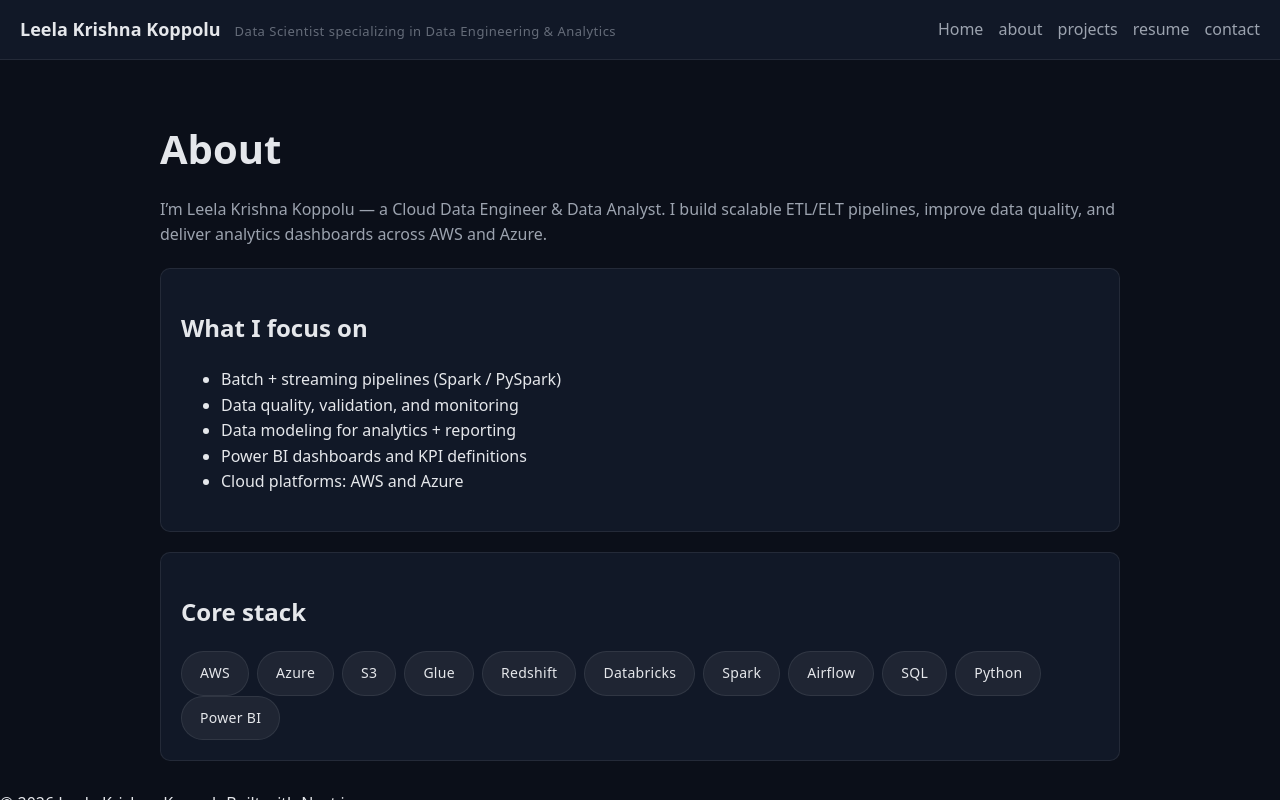
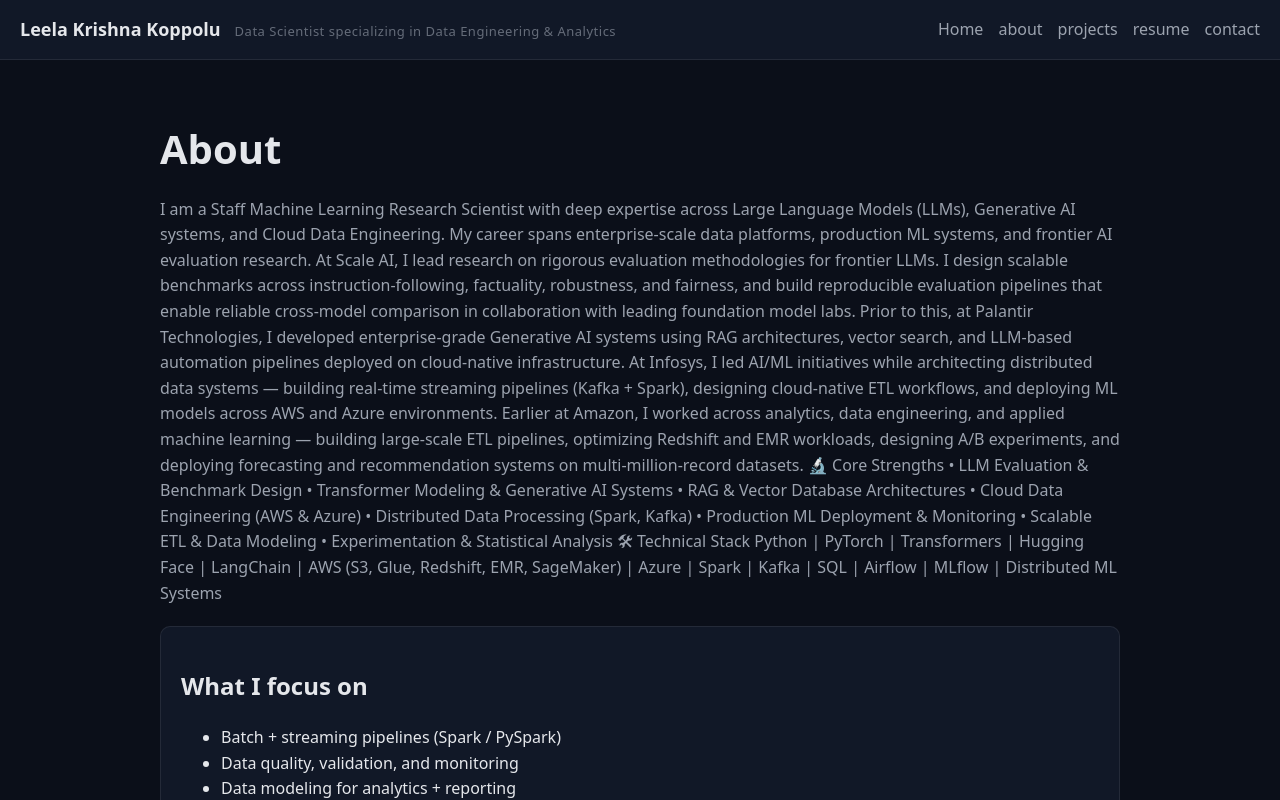
Before and after one commit to KoppoluLeelaKrishna/leela-portfolio, a Next.js app: page /about in a window 1280 px wide. Shown: the top 800 px of the page. Built offline with nearby package versions, Linux system fonts and the light colour scheme.

Commit message:
Ultra premium UI + build ok

```diff
--- a/app/about/page.tsx
+++ b/app/about/page.tsx
@@ -4,9 +4,24 @@ export default function AboutPage() {
       <h1 className="h1">About</h1>
 
       <p className="sub">
-        I’m Leela Krishna Koppolu — a Cloud Data Engineer & Data Analyst. I build
-        scalable ETL/ELT pipelines, improve data quality, and deliver analytics
-        dashboards across AWS and Azure.
+        I am a Staff Machine Learning Research Scientist with deep expertise across Large Language Models (LLMs), Generative AI systems, and Cloud Data Engineering. My career spans enterprise-scale data platforms, production ML systems, and frontier AI evaluation research.
+        At Scale AI, I lead research on rigorous evaluation methodologies for frontier LLMs. I design scalable benchmarks across instruction-following, factuality, robustness, and fairness, and build reproducible evaluation pipelines that enable reliable cross-model comparison in collaboration with leading foundation model labs.
+        Prior to this, at Palantir Technologies, I developed enterprise-grade Generative AI systems using RAG architectures, vector search, and LLM-based automation pipelines deployed on cloud-native infrastructure.
+        At Infosys, I led AI/ML initiatives while architecting distributed data systems — building real-time streaming pipelines (Kafka + Spark), designing cloud-native ETL workflows, and deploying ML models across AWS and Azure environments.
+        Earlier at Amazon, I worked across analytics, data engineering, and applied machine learning — building large-scale ETL pipelines, optimizing Redshift and EMR workloads, designing A/B experiments, and deploying forecasting and recommendation systems on multi-million-record datasets.
+
+        🔬 Core Strengths
+        • LLM Evaluation & Benchmark Design
+        • Transformer Modeling & Generative AI Systems
+        • RAG & Vector Database Architectures
+        • Cloud Data Engineering (AWS & Azure)
+        • Distributed Data Processing (Spark, Kafka)
+        • Production ML Deployment & Monitoring
+        • Scalable ETL & Data Modeling
+        • Experimentation & Statistical Analysis
+
+        🛠 Technical Stack
+        Python | PyTorch | Transformers | Hugging Face | LangChain | AWS (S3, Glue, Redshift, EMR, SageMaker) | Azure | Spark | Kafka | SQL | Airflow | MLflow | Distributed ML Systems
       </p>
 
       <div className="card">
```
